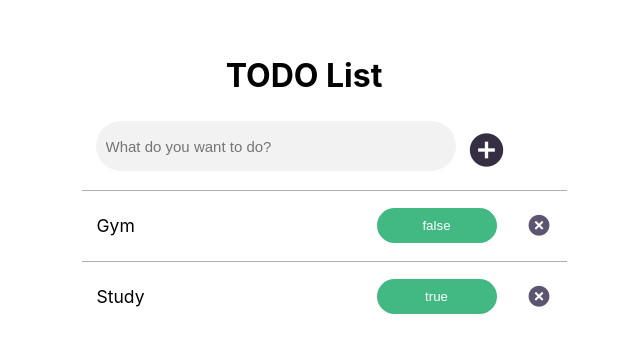
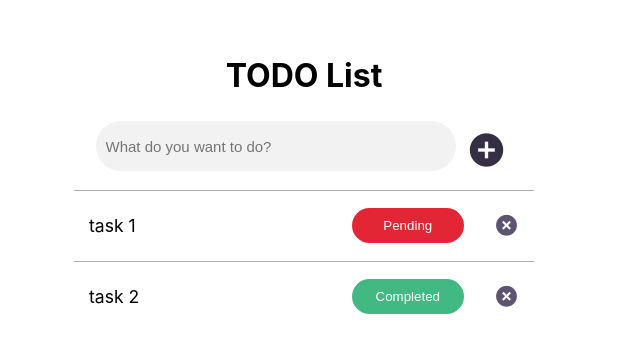
Before and after one commit to Melza-Geno-I/Todo-vite-vue-app, a Vue app: page / in a window 1280 px wide. Shown: the top 352 px of the page, without its empty margins (336-976 px from the left). Built offline with nearby package versions, Linux system fonts and the light colour scheme.

Commit message:
added Add task function using emit

```diff
--- a/src/App.vue
+++ b/src/App.vue
@@ -2,7 +2,7 @@
   <div id="app">
     <div class="container">
       <h1>TODO List</h1>
-      <InputComponent ></InputComponent>
+      <InputComponent :tasks="tasks" @addtask="addTask"></InputComponent>
       <TaskListComponent :todoItems="tasks"></TaskListComponent>
     </div>
   </div>
@@ -22,15 +22,25 @@ export default{
         tasks:[
           {
             id:1,
-            todo:"Gym",
-            isComplete:false
+            task:"task 1",
+            status:'Pending'
           },
           {
             id:2,
-            todo:"Study",
-            isComplete:true
-          }
+            task:"task 2",
+            status:'Completed'
+          },
       ]
+    }
+  },
+  methods:{
+    addTask(task){
+      this.tasks.push(task);
+      console.log(this.tasks);
+      this.display();
+    },
+    display(){
+
     }
   }
 }
--- a/src/components/InputComponent.vue
+++ b/src/components/InputComponent.vue
@@ -1,14 +1,30 @@
 
 <template>
   <div class="inputContainer">
-        <input class="inputBox"  type="text" placeholder="What do you want to do?">
-        <button><i class="ri-add-circle-fill"></i></button>
+        <input class="inputBox" v-model="inputText" type="text" placeholder="What do you want to do?">
+        <button @click="addTasks"><i class="ri-add-circle-fill"></i></button>
     </div>
 </template>
 
 
 <script>
 export default{
+    props:['tasks'],
+    data(){
+        return{
+            inputText:''
+        }
+    },
+    methods:{
+        addTasks(){
+            let task = {
+                id: new Date(),
+                task: this.inputText,
+                status:'Pending'
+            }
+           this.$emit('addtask',task);
+    }
+}
 
 }
 
@@ -47,4 +63,7 @@ export default{
         cursor: pointer;
         color: #352f44;
     }
+    .inputContainer button:active{
+        transform: scale(0.9);
+    }
 </style>
--- a/src/components/TaskComponent.vue
+++ b/src/components/TaskComponent.vue
@@ -1,24 +1,13 @@
 <template>
     <ul class="todoTasks">
-        <div v-for="(element, index) in todoTasks" :key="index">
+        <div v-for="element in todoTasks" >
         <li class="todoTask" >
-                <h3>{{ element.todo }}</h3>
-                <button class="status is-complete">{{ element.isComplete }}</button>
+                <h3>{{ element.task}}</h3>
+                <button @click="toggleStatus" :class="{is:true, completed: element.status==='Pending'}">{{ element.status }}</button>
                 <i class="ri-close-circle-fill"></i>
             </li>
         </div>
     </ul>
-
-            <!-- <li class="todoTask">
-                <h3>Task1</h3>
-                <button class="status is-complete">Completed</button>
-                <i class="ri-close-circle-fill"></i>
-            </li>
-            <li class="todoTask">
-                <h3>Task1</h3>
-                <button class="status is-complete">Completed</button>
-                <i class="ri-close-circle-fill"></i>
-            </li> -->
 
 
 </template>
@@ -26,11 +15,11 @@
 <script>
 export default{
     name:'TaskComponent',
-    props:{
-        todoTasks:{
-            id:Number,
-            todo:String,
-            isComplete:Boolean
+    props:['todoTasks'],
+    methods:{
+        toggleStatus(){
+           console.log('toggle clicked')
+
         }
     }
 }
@@ -38,11 +27,9 @@ export default{
 
 <style scoped>
     .todoTasks{
-                /* border: 1px solid blue; */
         color: black;
-        margin: none;
         display: flex;
-        align-items: center;
+        align-items: right;
         flex-direction: column;
     }
     .todoTask{
@@ -58,11 +45,11 @@ export default{
                 /* border: 1px solid red; */
                 text-align: left;
     }
-    .todoTask .is-complete{
+    .todoTask .is{
         width: 120px;
         height: 35px;
         border-radius: 20px;
-        background-color:#42b883;
+        background-color: #42b883;
         color: white;
         border: none;
         cursor: pointer;
@@ -73,4 +60,7 @@ export default{
         cursor: pointer;
 
     }
+    .todoTask .is.completed{
+        background-color:#E32636;
+    }
 </style>
--- a/src/components/TaskListComponent.vue
+++ b/src/components/TaskListComponent.vue
@@ -24,5 +24,10 @@ export default{
 </script>
 
 <style scoped>
-
+.taskContainer{
+    /* border: 1px solid red; */
+    width: 500px;
+    height: 600px;
+    overflow-y: auto;
+}
 </style>
```
